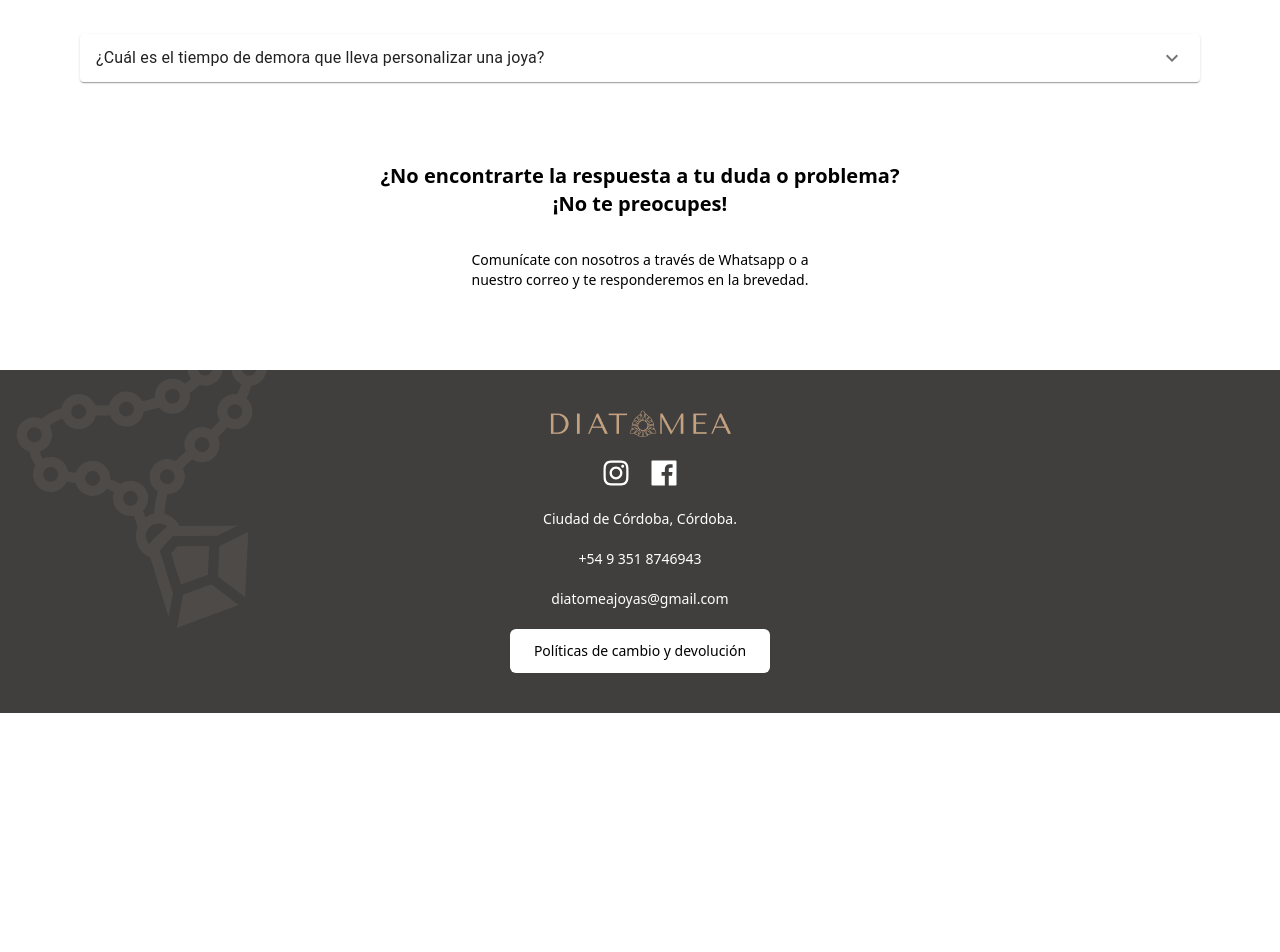
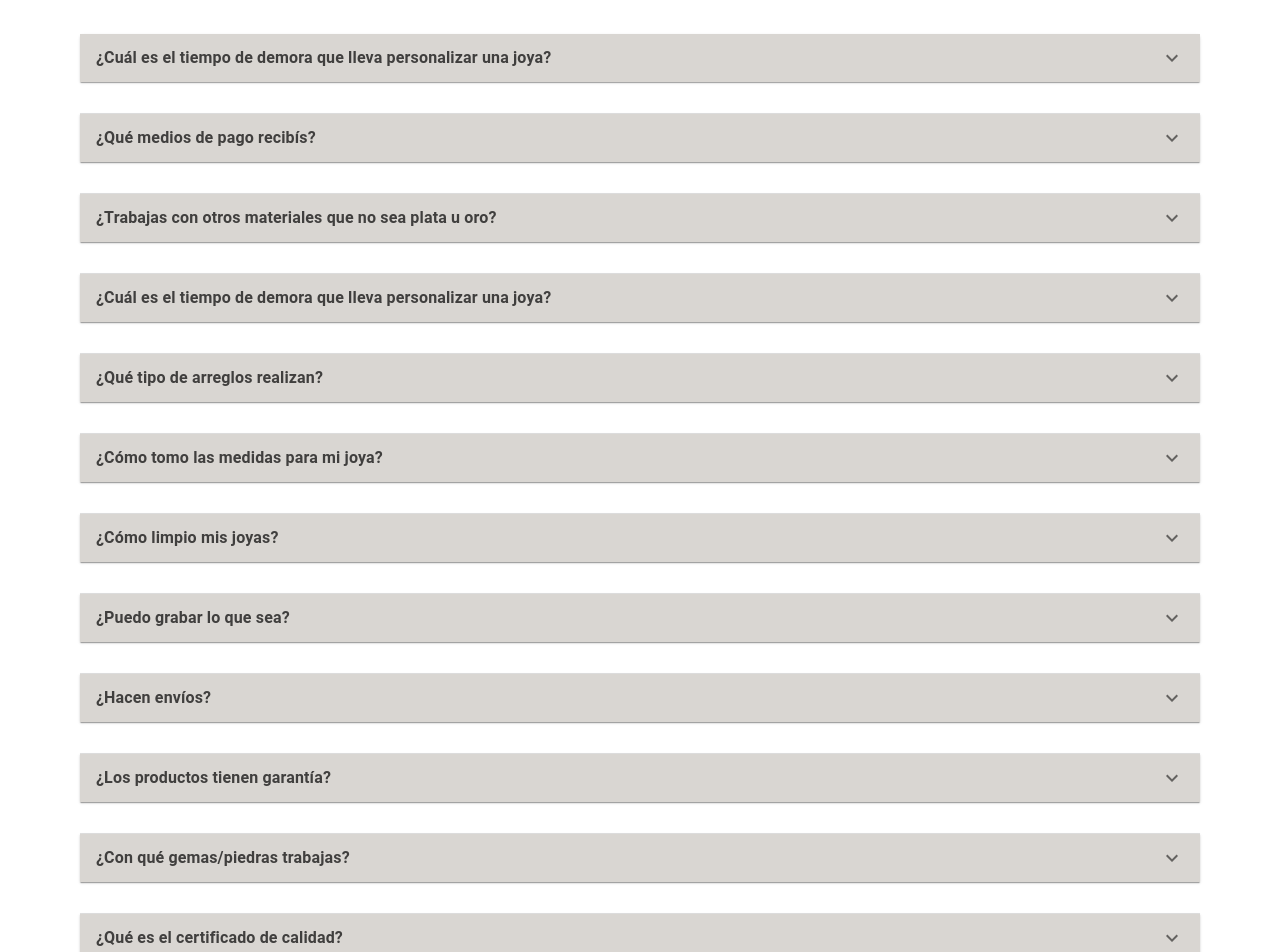
Before and after one commit to LucasAbbona/Diatomea, a React (Vite) app: page /FAQ in a window 1280 px wide. Shown: the part 260-1212 px from the top of the page. Before the commit the page ends 973 px from the top, so only its background shows below. Built offline with nearby package versions, Linux system fonts and the light colour scheme.

Commit message:
FAQ Finished

```diff
--- /dev/null
+++ b/src/components/Accordion.jsx
@@ -0,0 +1,32 @@
+import Accordion from '@mui/material/Accordion';
+import AccordionSummary from '@mui/material/AccordionSummary';
+import AccordionDetails from '@mui/material/AccordionDetails';
+import Typography from '@mui/material/Typography';
+import ExpandMoreIcon from '@mui/icons-material/ExpandMore';
+import { useState } from 'react';
+const AccordionComponenet = ({title, description}) => {
+    const [Expanded,setExpand] = useState(false)
+
+    return (
+        <>
+            <Accordion >
+                <AccordionSummary
+                    expandIcon={<ExpandMoreIcon />}
+                    aria-controls="panel1a-content"
+                    id="panel1a-header"
+                    style={Expanded ? {backgroundColor:''} : {backgroundColor:'#D9D6D2'}}
+                    onClick={()=>setExpand((prev)=>!prev)}
+                >
+                    <Typography className=' text-primary-darkGrey' style={{fontWeight:'600'}}>{title}</Typography>
+                </AccordionSummary>
+                <AccordionDetails>
+                    <Typography className='px-10'>
+                        {description}
+                    </Typography>
+                </AccordionDetails>
+            </Accordion>
+        </>
+    )
+}
+
+export default AccordionComponenet
--- a/src/pages/FAQ.jsx
+++ b/src/pages/FAQ.jsx
@@ -1,8 +1,5 @@
-import Accordion from '@mui/material/Accordion';
-import AccordionSummary from '@mui/material/AccordionSummary';
-import AccordionDetails from '@mui/material/AccordionDetails';
-import Typography from '@mui/material/Typography';
-import ExpandMoreIcon from '@mui/icons-material/ExpandMore';
+import AccordionComponenet from "../components/Accordion";
+
 
 const Faq = () => {
     return (
@@ -14,21 +11,21 @@ const Faq = () => {
             </div>
 
             {/* Accordion */}
-            <div className='w-full px-20'>
-                <Accordion>
-                    <AccordionSummary
-                        expandIcon={<ExpandMoreIcon />}
-                        aria-controls="panel1a-content"
-                        id="panel1a-header"
-                    >
-                        <Typography>¿Cuál es el tiempo de demora que lleva personalizar una joya?</Typography>
-                    </AccordionSummary>
-                    <AccordionDetails>
-                        <Typography>
-                        El tiempo de demora dependerá de la complejidad de la pieza que se encargue. Por lo general el tiempo es de 7 a 10 días hábiles, pero para saber con exactitud le pedimos que consulte.
-                        </Typography>
-                    </AccordionDetails>
-                </Accordion>
+            <div className='w-full px-5 md:px-20 flex flex-col gap-8'>
+                <AccordionComponenet title={"¿Cuál es el tiempo de demora que lleva personalizar una joya?"} description={"El tiempo de demora dependerá de la complejidad de la pieza que se encargue. Por lo general el tiempo es de 7 a 10 días hábiles, pero para saber con exactitud le pedimos que consulte."} />
+                <AccordionComponenet title={"¿Qué medios de pago recibís? "} description={"El tiempo de demora dependerá de la complejidad de la pieza que se encargue. Por lo general el tiempo es de 7 a 10 días hábiles, pero para saber con exactitud le pedimos que consulte."} />
+                <AccordionComponenet title={"¿Trabajas con otros materiales que no sea plata u oro?"} description={"El tiempo de demora dependerá de la complejidad de la pieza que se encargue. Por lo general el tiempo es de 7 a 10 días hábiles, pero para saber con exactitud le pedimos que consulte."} />
+                <AccordionComponenet title={"¿Cuál es el tiempo de demora que lleva personalizar una joya?"} description={"El tiempo de demora dependerá de la complejidad de la pieza que se encargue. Por lo general el tiempo es de 7 a 10 días hábiles, pero para saber con exactitud le pedimos que consulte."} />
+                <AccordionComponenet title={"¿Qué tipo de arreglos realizan?"} description={"El tiempo de demora dependerá de la complejidad de la pieza que se encargue. Por lo general el tiempo es de 7 a 10 días hábiles, pero para saber con exactitud le pedimos que consulte."} />
+                <AccordionComponenet title={"¿Cómo tomo las medidas para mi joya?"} description={"El tiempo de demora dependerá de la complejidad de la pieza que se encargue. Por lo general el tiempo es de 7 a 10 días hábiles, pero para saber con exactitud le pedimos que consulte."} />
+                <AccordionComponenet title={"¿Cómo limpio mis joyas?"} description={"El tiempo de demora dependerá de la complejidad de la pieza que se encargue. Por lo general el tiempo es de 7 a 10 días hábiles, pero para saber con exactitud le pedimos que consulte."} />
+                <AccordionComponenet title={"¿Puedo grabar lo que sea?"} description={"El tiempo de demora dependerá de la complejidad de la pieza que se encargue. Por lo general el tiempo es de 7 a 10 días hábiles, pero para saber con exactitud le pedimos que consulte."} />
+                <AccordionComponenet title={"¿Hacen envíos?"} description={"El tiempo de demora dependerá de la complejidad de la pieza que se encargue. Por lo general el tiempo es de 7 a 10 días hábiles, pero para saber con exactitud le pedimos que consulte."} />
+                <AccordionComponenet title={"¿Los productos tienen garantía?"} description={"El tiempo de demora dependerá de la complejidad de la pieza que se encargue. Por lo general el tiempo es de 7 a 10 días hábiles, pero para saber con exactitud le pedimos que consulte."} />
+                <AccordionComponenet title={"¿Con qué gemas/piedras trabajas?"} description={"El tiempo de demora dependerá de la complejidad de la pieza que se encargue. Por lo general el tiempo es de 7 a 10 días hábiles, pero para saber con exactitud le pedimos que consulte."} />
+                <AccordionComponenet title={"¿Qué es el certificado de calidad?"} description={"El tiempo de demora dependerá de la complejidad de la pieza que se encargue. Por lo general el tiempo es de 7 a 10 días hábiles, pero para saber con exactitud le pedimos que consulte."} />
+                <AccordionComponenet title={"¿Puedo devolver o cambiar un producto?"} description={"El tiempo de demora dependerá de la complejidad de la pieza que se encargue. Por lo general el tiempo es de 7 a 10 días hábiles, pero para saber con exactitud le pedimos que consulte."} />
+
             </div>
 
             {/* Contact */}
```
